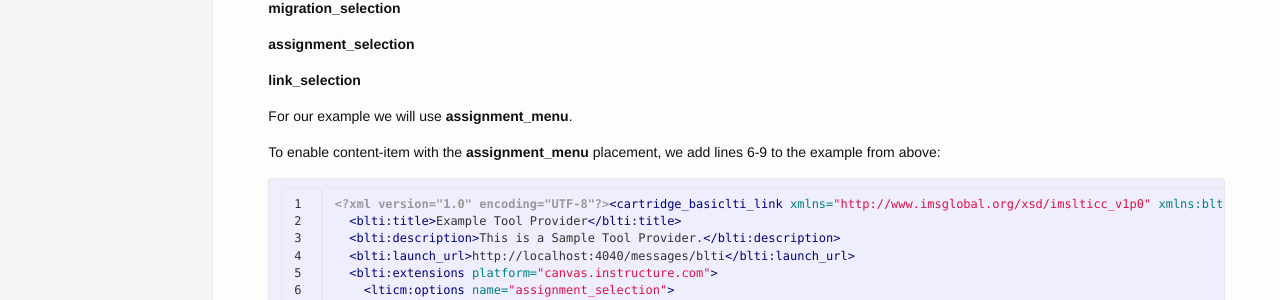
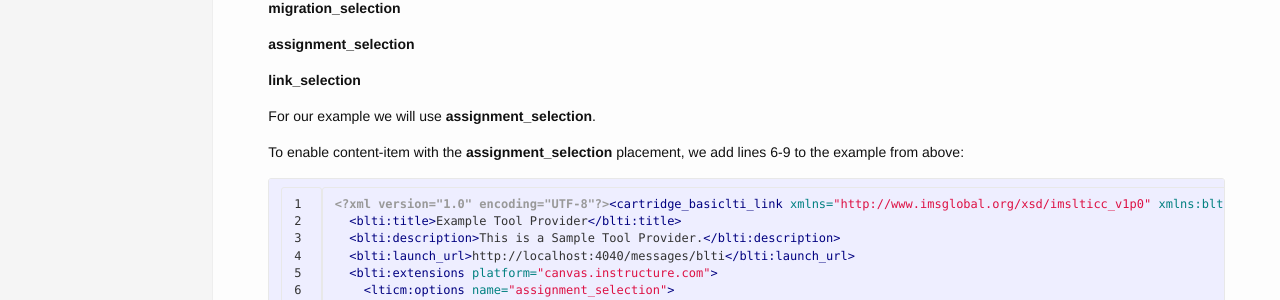
Before and after one commit to instructure/lti_docs, a Jekyll site: the page built from _posts/2015-08-4-content-item-configure-tool.markdown, in a window 1280 px wide and 900 px high, scrolled down 504 px. Shown: the part 339-639 px from the top of the window. Built offline with Jekyll 4.4.1, drawn with Linux system fonts in a browser that asks for light colours; nearby versions of some CDN libraries; library files that are not in the unit come from our copies.

Commit message:
fix assignment_selection placement

```diff
--- a/_posts/2015-08-4-content-item-configure-tool.markdown
+++ b/_posts/2015-08-4-content-item-configure-tool.markdown
@@ -41,9 +41,9 @@ Content-item is not applicable to all placements in Canvas, but can be used with
 
 **link_selection**
 
-For our example we will use **assignment_menu**.
+For our example we will use **assignment_selection**.
 
-To enable content-item with the **assignment_menu** placement, we add lines 6-9 to the example from above:
+To enable content-item with the **assignment_selection** placement, we add lines 6-9 to the example from above:
 {% highlight xml linenos %}
 <?xml version="1.0" encoding="UTF-8"?><cartridge_basiclti_link xmlns="http://www.imsglobal.org/xsd/imslticc_v1p0" xmlns:blti="http://www.imsglobal.org/xsd/imsbasiclti_v1p0" xmlns:lticm="http://www.imsglobal.org/xsd/imslticm_v1p0" xmlns:lticp="http://www.imsglobal.org/xsd/imslticp_v1p0" xmlns:xsi="http://www.w3.org/2001/XMLSchema-instance" xsi:schemaLocation="http://www.imsglobal.org/xsd/imslticc_v1p0 http://www.imsglobal.org/xsd/lti/ltiv1p0/imslticc_v1p0.xsd http://www.imsglobal.org/xsd/imsbasiclti_v1p0 http://www.imsglobal.org/xsd/lti/ltiv1p0/imsbasiclti_v1p0p1.xsd http://www.imsglobal.org/xsd/imslticm_v1p0 http://www.imsglobal.org/xsd/lti/ltiv1p0/imslticm_v1p0.xsd http://www.imsglobal.org/xsd/imslticp_v1p0 http://www.imsglobal.org/xsd/lti/ltiv1p0/imslticp_v1p0.xsd">
   <blti:title>Example Tool Provider</blti:title>
```
